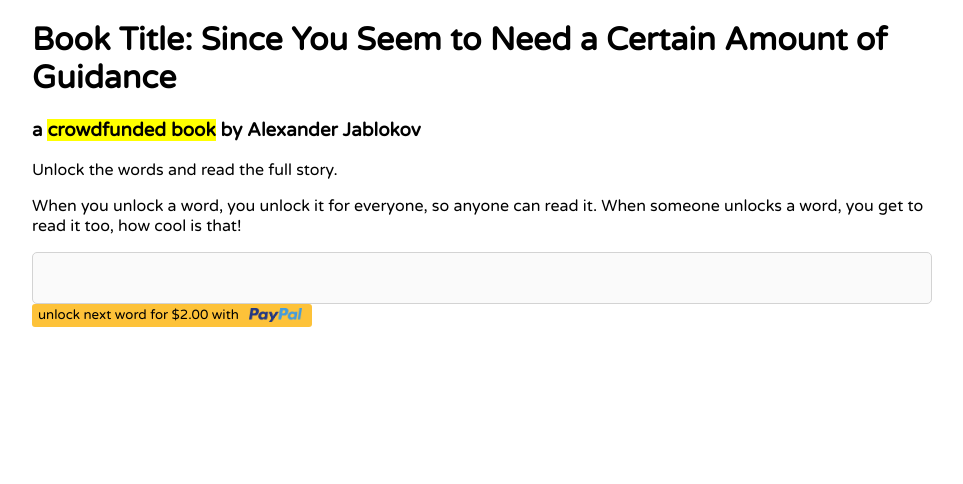
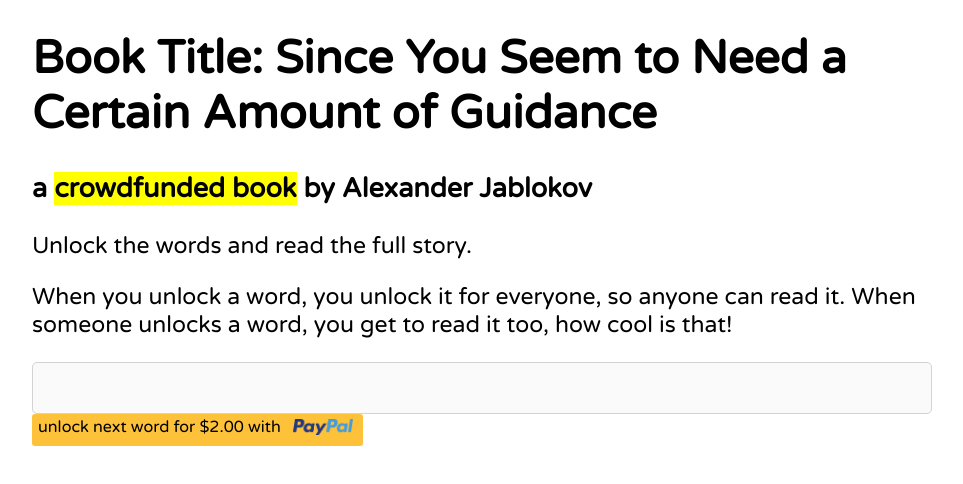
Before and after one commit to LoeizD/BookApp, a plain HTML site: page www/index.html in a window 1280 px wide. Shown: the whole page, without its empty margins (158-1121 px from the left). Drawn offline with Linux system fonts and the light colour scheme; no server answers.

Commit message:
gitignore + new css index

```diff
--- a/www/index.html
+++ b/www/index.html
@@ -6,7 +6,7 @@
     <title>Book App</title>
     <meta name="viewport" content="width=device-width, initial-scale=1">
 </head>
-<link href="https://fonts.googleapis.com/css?family=Crimson+Text|Varela+Round" rel="stylesheet">
+<link href="https://fonts.googleapis.com/css?family=Varela+Round|Libre+Baskerville" rel="stylesheet">
 
 <style>
     :root {
@@ -14,6 +14,7 @@
     }
     body, html {
         font-family: 'Varela Round', sans-serif;
+        font-size: 1.2em;
     }
     #bookcontainer {
         background-color: rgb(250, 250, 250);
@@ -24,11 +25,13 @@
         padding-top: 10px;
         padding-bottom: 40px;
         margin: 0px;
-        font-family: 'Crimson Text', serif;
+        font-family: 'Libre Baskerville', serif;
+
+        line-height: 1.7em;
     }
     #bookcontainer span {
         display: inline-block;
-        padding-right: 6px;
+        padding-right: 8px;
     }
     #paypal {
         display: inline;
@@ -36,7 +39,7 @@
     #bookcontainer object {
         background-color: rgb(236, 236, 236);
         margin-right: 10px;
-        height: 23px;
+        height: 32px;
         border-radius: 3px;
         transform: translateY(6px);
     }
@@ -59,6 +62,8 @@
         border: none;
         height: 23px;
         font-family: 'Varela Round', sans-serif;
+        font-size: 0.7em;
+        transform: translateY(-3px);
     }
     .paypaltext:hover {
         cursor: pointer;
@@ -66,14 +71,14 @@
     .buy {
         background-color: rgb(253, 194, 57);
         margin-right: 10px;
-        height: 23px;
+        height: 32px;
         border-radius: 3px;
         display: inline-block !important;
         z-index: 9;
     }
     .paypalimg{
-        height: 14px;
-        transform: translateY(3px);
+        height: 16px;
+        transform: translateY(0px);
         padding-right: 10px;
     }
     .buy:hover {
```
Also changed, not shown: 1 other file.
